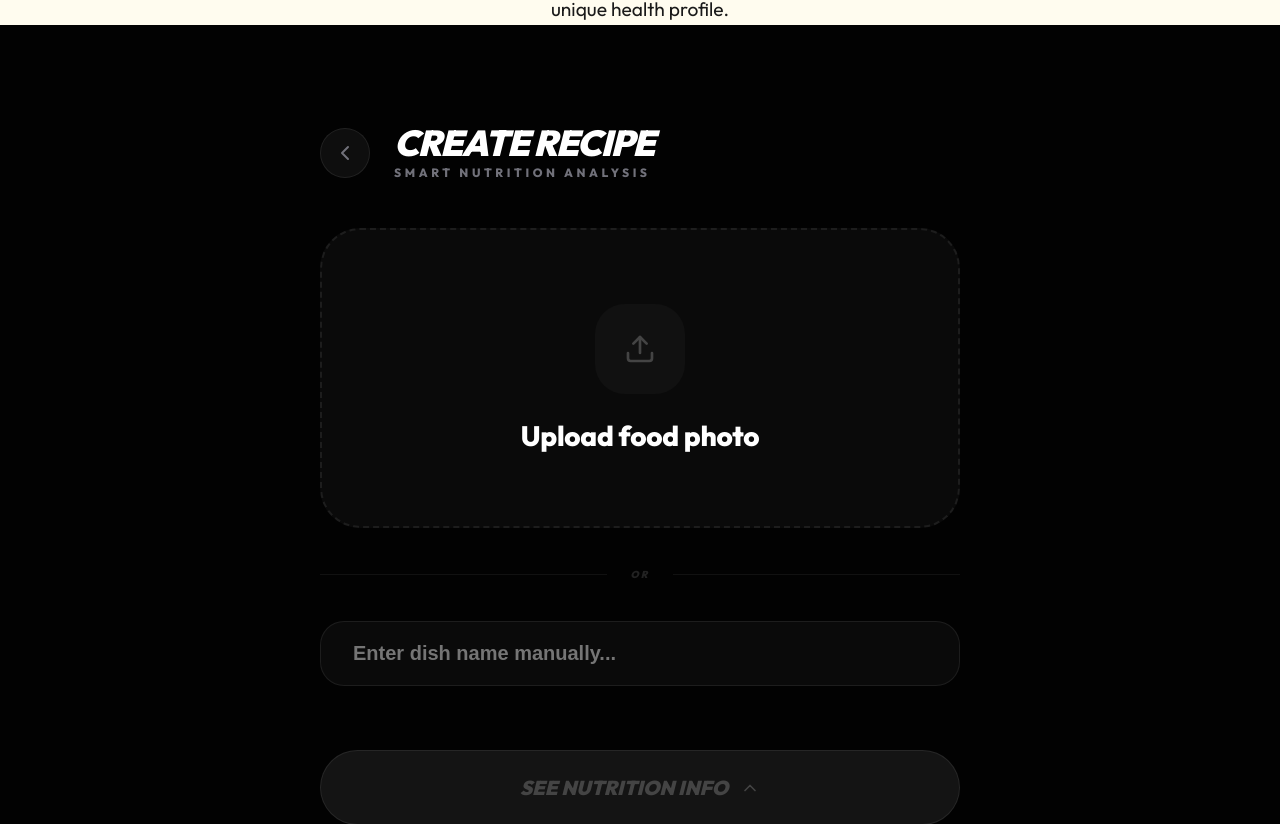
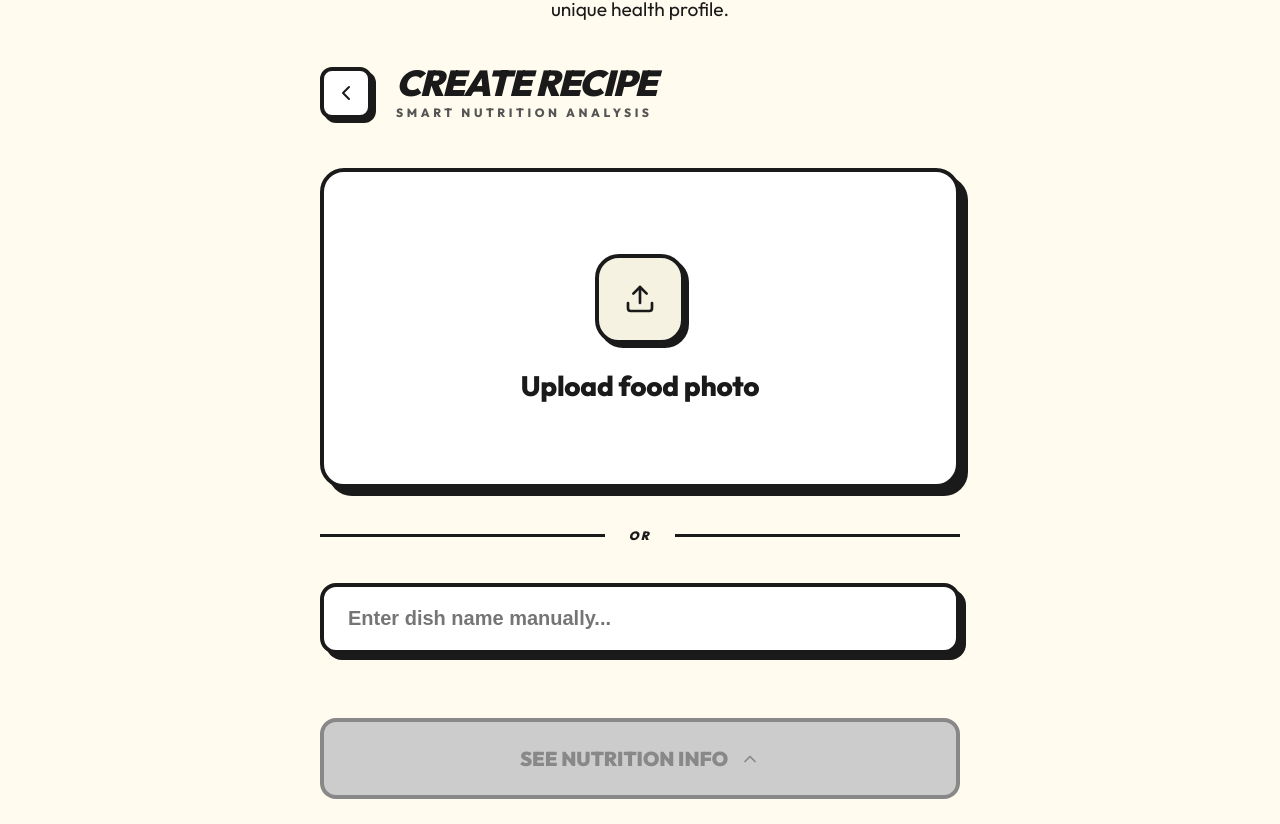
Before and after one commit to Necromacker/NutriPocket, a React (Vite) app: page /scan in a window 1280 px wide. Shown: the part 258-1082 px from the top of the page. Built offline with nearby package versions, Linux system fonts and the light colour scheme.

Commit message:
color-scheme of smart scan

```diff
--- a/src/components/SmartFoodScan.jsx
+++ b/src/components/SmartFoodScan.jsx
@@ -25,10 +25,10 @@ const SmartScan = () => {
     };
 
     const macros = [
-        { label: 'Calories', value: nutritionData.calories, max: 2000, color: 'var(--smart-orange)' },
-        { label: 'Protein', value: nutritionData.protein, max: 150, color: 'var(--smart-purple)' },
-        { label: 'Fat', value: nutritionData.fat, max: 70, color: 'var(--smart-lime)' },
-        { label: 'Carbs', value: nutritionData.carbs, max: 300, color: 'var(--smart-pink)' },
+        { label: 'Calories', value: nutritionData.calories, max: 2000, color: '#FF7D45' },
+        { label: 'Protein', value: nutritionData.protein, max: 150, color: 'var(--smart-primary)' },
+        { label: 'Fat', value: nutritionData.fat, max: 70, color: 'var(--smart-secondary)' },
+        { label: 'Carbs', value: nutritionData.carbs, max: 300, color: '#00ca82' },
     ];
 
     const handlePhotoUpload = (e) => {
--- a/src/styles/SmartScan.css
+++ b/src/styles/SmartScan.css
@@ -1,16 +1,16 @@
 @import url('https://fonts.googleapis.com/css2?family=Outfit:wght@300;400;500;600;700;800;900&display=swap');
 
 :root {
-    --smart-bg: #020202;
-    --smart-card: #0a0a0a;
-    --smart-lighter: #141414;
-    --smart-lime: #D8FF42;
-    --smart-orange: #FF7D45;
-    --smart-purple: #A855F7;
-    --smart-pink: #EC4899;
-    --smart-text: #ffffff;
-    --smart-text-dim: #71717a;
-    --smart-border: rgba(255, 255, 255, 0.08);
+    --smart-bg: #FFFCEF;
+    --smart-card: #ffffff;
+    --smart-lighter: #F5F2E1;
+    --smart-primary: #0050FF;
+    --smart-secondary: #FF4DAA;
+    --smart-accent: #00ca82;
+    --smart-text: #1A1A1A;
+    --smart-text-dim: #555555;
+    --smart-border: #1A1A1A;
+    --smart-shadow: 6px 6px 0px #1A1A1A;
 }
 
 .smart-scan-page {
@@ -18,9 +18,7 @@
     background-color: var(--smart-bg);
     color: var(--smart-text);
     font-family: 'Outfit', sans-serif;
-    padding: 100px 24px 60px;
-    selection-background-color: var(--smart-lime);
-    selection-color: #000;
+    padding: 40px 24px 80px;
 }
 
 .container {
@@ -37,21 +35,21 @@
 }
 
 .back-button {
-    background: rgba(255, 255, 255, 0.05);
-    border: 1px solid var(--smart-border);
-    border-radius: 999px;
-    padding: 12px;
-    color: var(--smart-text-dim);
-    transition: all 0.3s ease;
+    background: var(--smart-card);
+    border: 4px solid var(--smart-border);
+    border-radius: 12px;
+    padding: 10px;
+    color: var(--smart-text);
+    box-shadow: 4px 4px 0px var(--smart-border);
+    transition: all 0.2s ease;
     display: flex;
     align-items: center;
     justify-content: center;
 }
 
 .back-button:hover {
-    border-color: rgba(216, 255, 66, 0.3);
-    color: #fff;
-    transform: translateX(-2px);
+    transform: translate(-3px, -3px);
+    box-shadow: 7px 7px 0px var(--smart-border);
 }
 
 .title-group h1 {
@@ -80,28 +78,28 @@
 }
 
 .upload-zone {
-    height: 300px;
+    height: 320px;
     background: var(--smart-card);
-    border: 2px dashed var(--smart-border);
-    border-radius: 40px;
+    border: 4px solid var(--smart-border);
+    border-radius: 24px;
     display: flex;
     flex-direction: column;
     align-items: center;
     justify-content: center;
     cursor: pointer;
-    transition: all 0.5s cubic-bezier(0.4, 0, 0.2, 1);
+    transition: all 0.2s ease;
     position: relative;
     overflow: hidden;
+    box-shadow: 8px 8px 0px var(--smart-border);
 }
 
 .upload-zone:hover {
-    border-color: rgba(216, 255, 66, 0.4);
-    background: rgba(216, 255, 66, 0.02);
+    transform: translate(-4px, -4px);
+    box-shadow: 12px 12px 0px var(--smart-border);
 }
 
 .upload-zone.drag-active {
-    border-color: var(--smart-lime);
-    background: rgba(216, 255, 66, 0.05);
+    background: var(--smart-lighter);
 }
 
 .preview-container {
@@ -120,23 +118,24 @@
     position: absolute;
     top: 20px;
     right: 20px;
-    background: rgba(0, 0, 0, 0.6);
-    backdrop-filter: blur(12px);
-    border: none;
-    border-radius: 999px;
+    background: var(--smart-secondary);
+    border: 3px solid var(--smart-border);
+    border-radius: 12px;
     padding: 8px;
     color: #fff;
     z-index: 10;
+    box-shadow: 4px 4px 0px var(--smart-border);
 }
 
 .photo-overlay-tag {
     position: absolute;
     bottom: 24px;
     left: 24px;
-    background: var(--smart-lime);
-    color: #000;
+    background: var(--smart-primary);
+    color: #fff;
     padding: 8px 16px;
-    border-radius: 999px;
+    border: 3px solid var(--smart-border);
+    border-radius: 8px;
     font-size: 10px;
     font-weight: 900;
     text-transform: uppercase;
@@ -144,6 +143,7 @@
     display: flex;
     align-items: center;
     gap: 8px;
+    box-shadow: 4px 4px 0px var(--smart-border);
 }
 
 .upload-prompt {
@@ -157,7 +157,7 @@
 .upload-title {
     font-size: 1.75rem;
     font-weight: 800;
-    color: #fff;
+    color: var(--smart-text);
     margin: 0;
     letter-spacing: -0.01em;
 }
@@ -165,27 +165,22 @@
 .upload-icon-box {
     width: 90px;
     height: 90px;
-    background: #111;
-    border-radius: 30px;
+    background: var(--smart-lighter);
+    border: 4px solid var(--smart-border);
+    border-radius: 24px;
     display: flex;
     align-items: center;
     justify-content: center;
-    color: #444;
-    transition: all 0.3s ease;
-}
-
-.upload-zone:hover .upload-icon-box {
-    color: var(--smart-lime);
-    transform: scale(1.1);
-    box-shadow: 0 0 30px rgba(216, 255, 66, 0.1);
+    color: var(--smart-text);
+    box-shadow: 4px 4px 0px var(--smart-border);
 }
 
 .or-divider {
     display: flex;
     align-items: center;
     gap: 24px;
-    color: #222;
-    font-size: 10px;
+    color: var(--smart-text);
+    font-size: 12px;
     font-weight: 900;
     font-style: italic;
     text-transform: uppercase;
@@ -196,60 +191,59 @@
 .or-divider::after {
     content: "";
     flex: 1;
-    height: 1px;
-    background: #111;
+    height: 3px;
+    background: var(--smart-border);
 }
 
 .dish-name-input {
     width: 100%;
     background: var(--smart-card);
-    border: 1px solid var(--smart-border);
-    border-radius: 24px;
-    padding: 20px 32px;
+    border: 4px solid var(--smart-border);
+    border-radius: 16px;
+    padding: 20px 24px;
     font-size: 1.25rem;
     font-weight: 700;
-    color: #fff;
-    transition: all 0.3s ease;
+    color: var(--smart-text);
+    box-shadow: 6px 6px 0px var(--smart-border);
     outline: none;
+    transition: all 0.2s ease;
 }
 
 .dish-name-input:focus {
-    border-color: var(--smart-lime);
-    box-shadow: 0 0 0 4px rgba(216, 255, 66, 0.05);
+    transform: translate(-2px, -2px);
+    box-shadow: 8px 8px 0px var(--smart-border);
 }
 
 .analyze-button {
     width: 100%;
     padding: 24px;
-    border-radius: 999px;
-    background: var(--smart-lime);
-    color: #000;
+    border-radius: 16px;
+    background: var(--smart-secondary);
+    color: #fff;
     font-size: 1.25rem;
     font-weight: 900;
-    font-style: italic;
     text-transform: uppercase;
-    border: none;
+    border: 4px solid var(--smart-border);
     margin-top: 24px;
     display: flex;
     align-items: center;
     justify-content: center;
     gap: 12px;
-    transition: all 0.4s cubic-bezier(0.175, 0.885, 0.32, 1.275);
-    box-shadow: 0 20px 40px rgba(216, 255, 66, 0.15);
+    box-shadow: 6px 6px 0px var(--smart-border);
+    transition: all 0.2s ease;
 }
 
 .analyze-button:disabled {
-    background: var(--smart-lighter);
-    color: #444;
-    border: 1px solid var(--smart-border);
+    background: #ccc;
+    color: #888;
+    border: 4px solid #888;
     box-shadow: none;
     cursor: not-allowed;
 }
 
 .analyze-button:not(:disabled):hover {
-    transform: translateY(-4px) scale(1.02);
-    background: #e3ff70;
-    box-shadow: 0 25px 50px rgba(216, 255, 66, 0.25);
+    transform: translate(-4px, -4px);
+    box-shadow: 10px 10px 0px var(--smart-border);
 }
 
 /* Nutrition Panel */
@@ -258,21 +252,20 @@
     bottom: 0;
     left: 0;
     right: 0;
-    background: rgba(10, 10, 10, 0.8);
-    backdrop-filter: blur(40px);
-    border-top: 1px solid var(--smart-border);
-    border-radius: 50px 50px 0 0;
+    background: var(--smart-bg);
+    border-top: 6px solid var(--smart-border);
+    border-radius: 40px 40px 0 0;
     padding: 60px 40px 100px;
     max-height: 92vh;
     overflow-y: auto;
     z-index: 100;
-    box-shadow: 0 -20px 80px rgba(0, 0, 0, 0.8);
+    box-shadow: 0 -20px 60px rgba(0, 0, 0, 0.1);
 }
 
 .grab-handle {
     width: 60px;
     height: 6px;
-    background: var(--smart-lighter);
+    background: var(--smart-border);
     border-radius: 10px;
     position: absolute;
     top: 24px;
@@ -292,7 +285,7 @@
     font-weight: 900;
     font-style: italic;
     text-transform: uppercase;
-    color: var(--smart-lime);
+    color: var(--smart-primary);
     letter-spacing: -0.04em;
 }
 
@@ -305,18 +298,19 @@
 }
 
 .close-panel {
-    background: rgba(255, 255, 255, 0.05);
-    border: 1px solid var(--smart-border);
-    border-radius: 20px;
-    padding: 12px;
-    color: var(--smart-text-dim);
-    transition: all 0.3s ease;
+    background: var(--smart-card);
+    border: 3px solid var(--smart-border);
+    border-radius: 12px;
+    padding: 10px;
+    color: var(--smart-text);
+    box-shadow: 4px 4px 0px var(--smart-border);
+    transition: all 0.2s ease;
 }
 
 .close-panel:hover {
-    color: #fff;
-    background: rgba(255, 255, 255, 0.1);
-    transform: rotate(90deg);
+    transform: translate(-2px, -2px);
+    box-shadow: 6px 6px 0px var(--smart-border);
+    color: var(--smart-secondary);
 }
 
 /* Macros Grid */
@@ -350,6 +344,7 @@
 .macro-amount {
     font-size: 1.5rem;
     font-weight: 900;
+    color: var(--smart-text);
 }
 
 .macro-unit {
@@ -359,16 +354,18 @@
 }
 
 .progress-track {
-    height: 12px;
-    background: rgba(255, 255, 255, 0.05);
+    height: 20px;
+    background: #fff;
     border-radius: 999px;
-    border: 1px solid var(--smart-border);
+    border: 4px solid var(--smart-border);
     overflow: hidden;
+    box-shadow: 4px 4px 0px rgba(0, 0, 0, 0.05) inset;
 }
 
 .progress-bar {
     height: 100%;
     border-radius: 999px;
+    border-right: 4px solid var(--smart-border);
 }
 
 /* Ingredients List */
@@ -383,21 +380,21 @@
 }
 
 .ingredient-card {
-    background: rgba(255, 255, 255, 0.02);
-    border: 1px solid var(--smart-border);
-    border-radius: 32px;
+    background: #fff;
+    border: 4px solid var(--smart-border);
+    border-radius: 20px;
     padding: 24px;
     display: flex;
     justify-content: space-between;
     align-items: center;
-    margin-bottom: 16px;
-    transition: all 0.3s ease;
+    margin-bottom: 20px;
+    box-shadow: 6px 6px 0px var(--smart-border);
+    transition: all 0.2s ease;
 }
 
 .ingredient-card:hover {
-    background: rgba(255, 255, 255, 0.05);
-    transform: translateX(4px);
-    border-color: rgba(255, 255, 255, 0.15);
+    transform: translate(-2px, -2px);
+    box-shadow: 8px 8px 0px var(--smart-border);
 }
 
 .ing-details h4 {
@@ -431,15 +428,17 @@
 .ing-cals-unit {
     font-size: 10px;
     font-weight: 900;
-    color: #222;
+    color: var(--smart-text-dim);
 }
 
 /* Summary Score */
 .score-card {
-    background: var(--smart-lime);
-    color: #000;
+    background: var(--smart-primary);
+    color: #fff;
     padding: 40px;
-    border-radius: 45px;
+    border-radius: 24px;
+    border: 4px solid var(--smart-border);
+    box-shadow: 10px 10px 0px var(--smart-border);
     display: flex;
     justify-content: space-between;
     align-items: center;
@@ -458,7 +457,7 @@
 .score-text {
     font-size: 0.875rem;
     font-weight: 700;
-    opacity: 0.7;
+    opacity: 0.9;
     max-width: 80%;
 }
 
```
